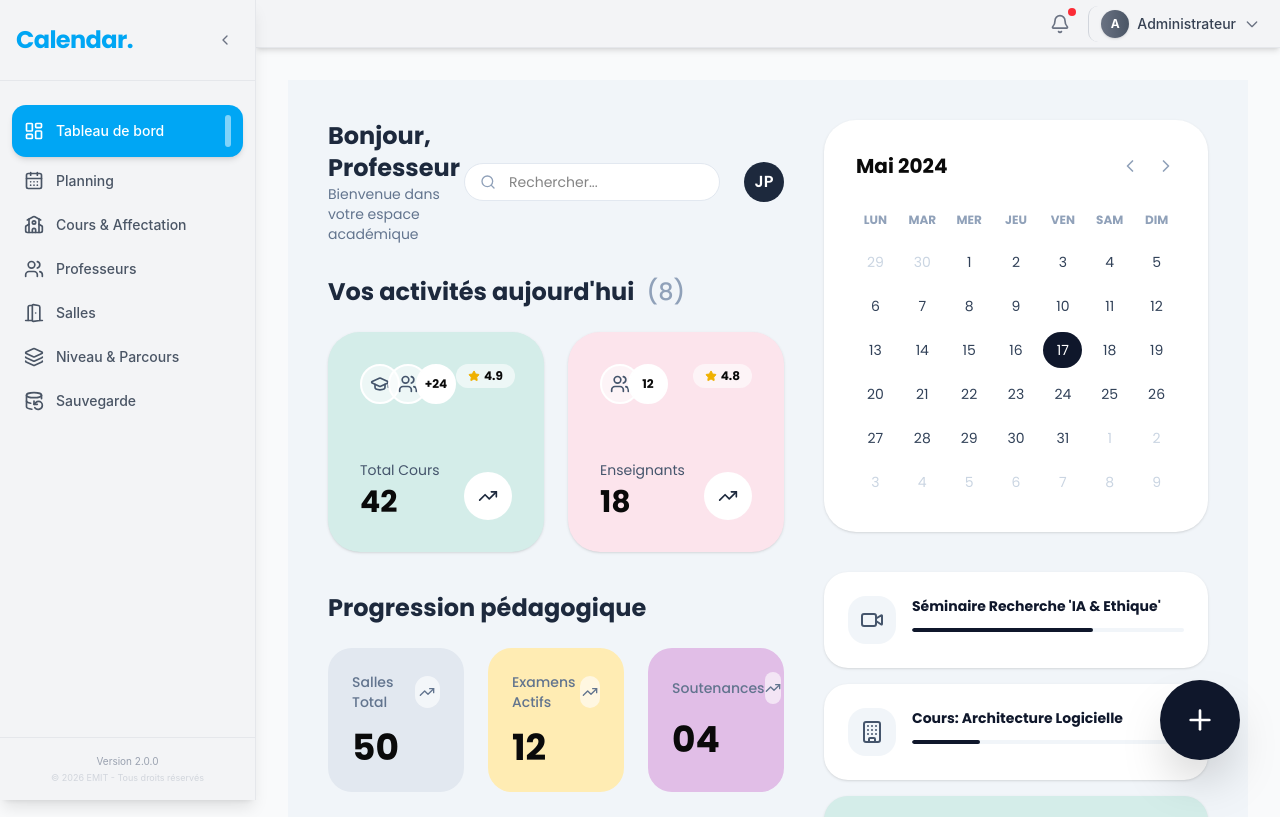
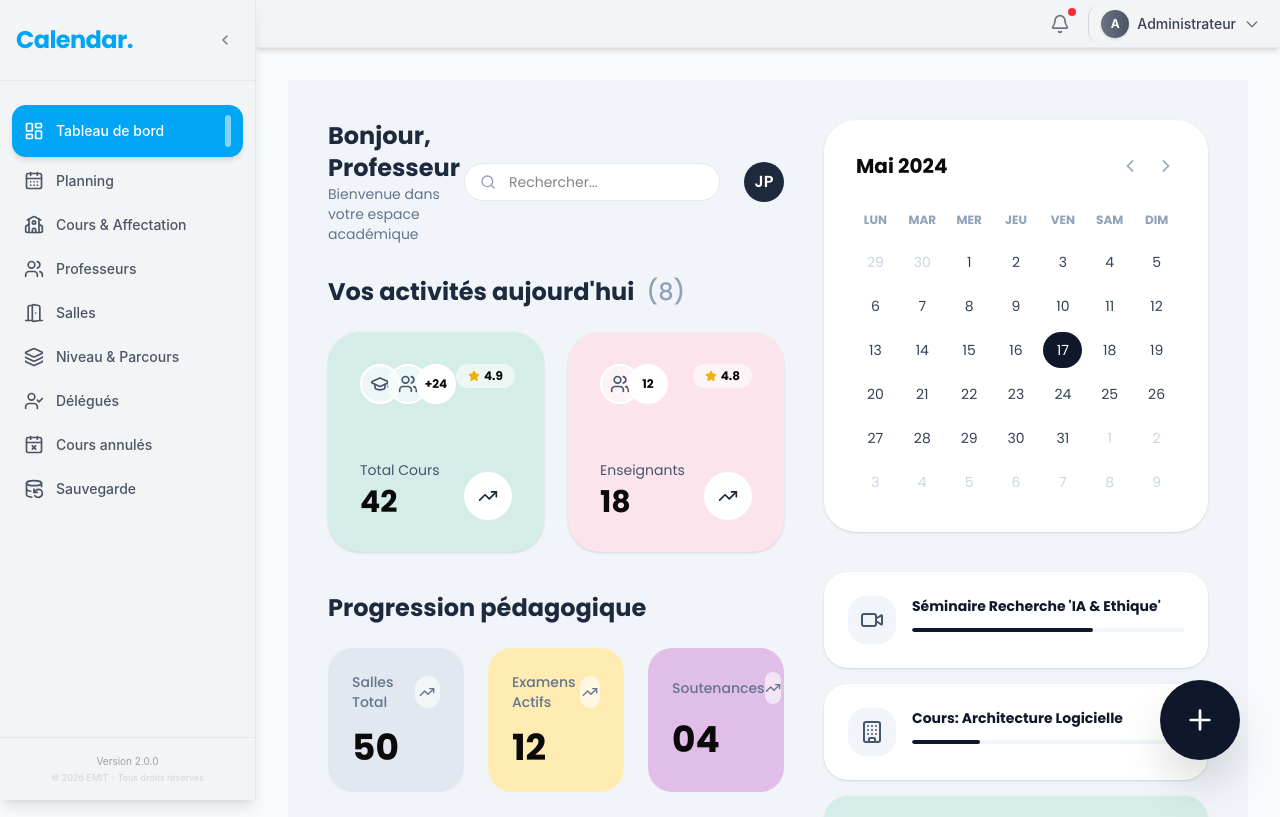
Before and after one commit to painextazzy/EDT_ASP.NET, a React (Vite) app in the folder front/: page /admin in a window 1280 px wide. Shown: the top 817 px of the page. Built offline with nearby package versions, Linux system fonts and the light colour scheme; no server answers.

Commit message:
ajout menu delegue et cours annulés

```diff
--- a/front/src/components/SidebarAdmin.jsx
+++ b/front/src/components/SidebarAdmin.jsx
@@ -12,6 +12,8 @@ import {
   Layers,
   ChevronLeft,
   ChevronRight,
+  CalendarX,
+  UserCheck
 } from 'lucide-react';
 
 const SidebarAdmin = () => {
@@ -25,6 +27,8 @@ const SidebarAdmin = () => {
     { label: 'Professeurs', icon: Users, path: '/admin/professeurs' },
     { label: 'Salles', icon: DoorOpen, path: '/admin/salles' },
     { label: 'Niveau & Parcours', icon: Layers, path: '/admin/niveaux-parcours' },
+    { label: 'Délégués', icon: UserCheck, path: '/admin/delegues' },
+    { label: 'Cours annulés', icon: CalendarX, path: '/admin/cours-annules' },
     { label: 'Sauvegarde', icon: DatabaseBackup, path: '/admin/sauvegarde' }
   ];
 
@@ -54,13 +58,11 @@ const SidebarAdmin = () => {
           ${isCollapsed ? 'flex-col gap-4' : ''}
         `}>
           <div className="flex items-center gap-3">
-
             {!isCollapsed && (
               <div>
                 <div className="text-sky-500 text-2xl font-bold tracking-tight" style={{ fontFamily: "'Poppins', sans-serif" }}>
                   Calendar.
                 </div>
-
               </div>
             )}
           </div>
```
